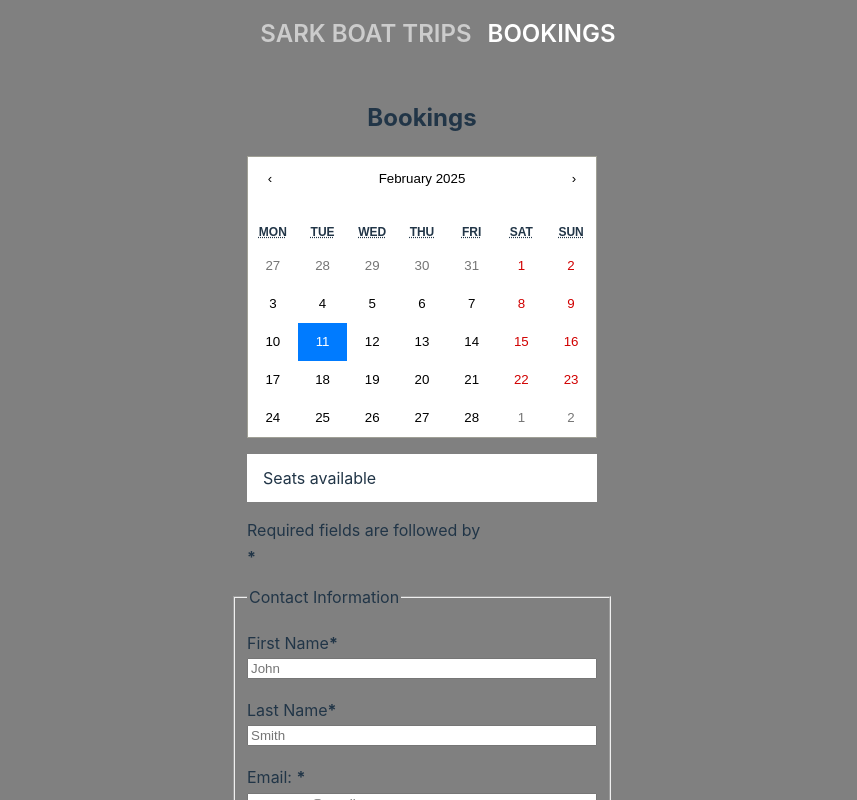
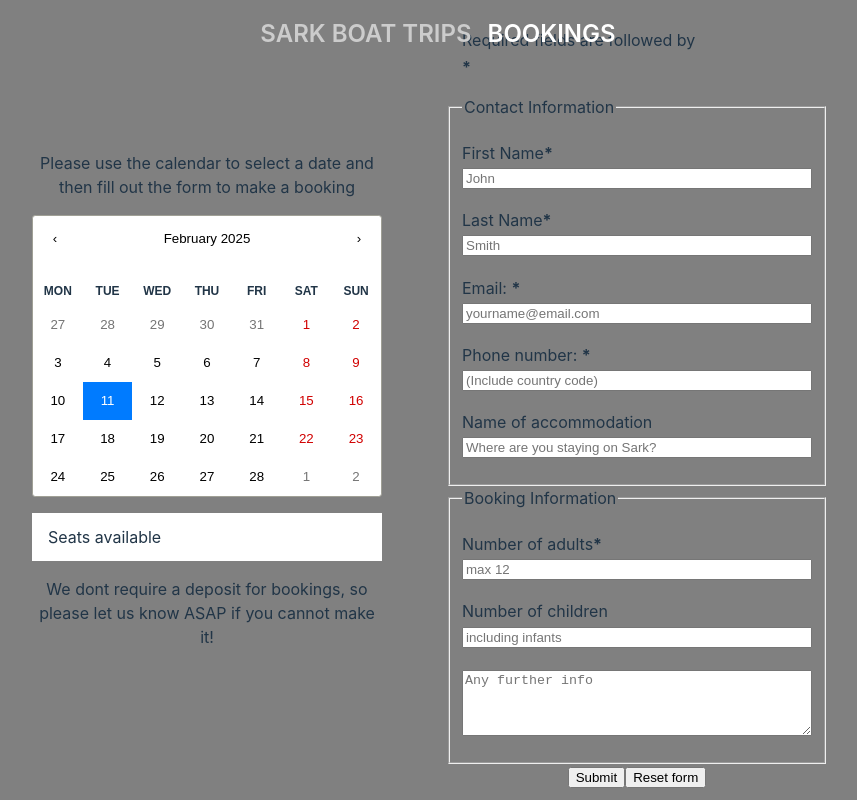
Before and after one commit to MorganGuille/sark-boat-trips, a React (Vite) app in the folder client/: page /bookings in a window 1280 px wide. Shown: the top 800 px of the page, without its empty margins (218-1075 px from the left). Built offline with nearby package versions, Linux system fonts and the light colour scheme; no server answers.

Commit message:
basic form submission working

```diff
--- a/client/src/components/bookingForm.jsx
+++ b/client/src/components/bookingForm.jsx
@@ -4,27 +4,22 @@ import axios from 'axios'
 
 function BookingForm({ selectedDate }) {
 
-    const handleSubmit = (e) => {
+    const handleSubmit = async (e) => {
         e.preventDefault()
-
-        console.log(e)
-        console.log(e.target.firstName.value)
         let newBooking = {
             firstName: e.target.firstName.value,
             lastName: e.target.lastName.value,
             email: e.target.email.value,
             adults: e.target.adults.value,
-            Children: e.target.children.value,
-            date: selectedDate
+            children: e.target.children.value,
+            date: selectedDate,
+            accommodation: e.target.accommodation.value,
+            message: e.target.message.value
         }
-        console.log(newBooking)
-        console.log(selectedDate)
-        axios.post('http://localhost:4040/bookings/add', newBooking)
+
+        let response = await axios.post('http://localhost:4040/bookings/add', newBooking)
+        console.log(response)
     }
-
-
-
-
 
 
     return (
@@ -70,13 +65,13 @@ function BookingForm({ selectedDate }) {
                                 required />
                             <span></span>
                         </p>
-                        {/* <p>
+                        <p>
                             <label htmlFor="accommodation">
                                 <span>Name of accommodation</span>
                             </label>
                             <input type="text" id="accommodation" name="useraccom"
                                 placeholder="Where are you staying on Sark?" />
-                        </p> */}
+                        </p>
                     </fieldset>
                 </section>
 
@@ -113,7 +108,7 @@ function BookingForm({ selectedDate }) {
                         <p>
                             <label htmlFor="message">
                             </label>
-                            <textarea cols="40" rows="4" defaultValue={'Any further info'} />
+                            <textarea id='message' name='message' cols="40" rows="4" placeholder={'Any further info'} />
                         </p>
                     </fieldset>
                 </section>
--- a/client/src/css/bookings.css
+++ b/client/src/css/bookings.css
@@ -2,9 +2,16 @@
     min-height: 100vh;
     width: 100vw;
     display: flex;
-    flex-direction: column;
+    flex-direction: row;
+    gap: 5em;
+    justify-content: center;
     /* color: white; */
     align-items: center;
-    padding-top: 5em;
     background-color: grey;
+
 }
+
+.textArea {
+    max-width: 350px;
+    text-align: center;
+}
--- a/client/src/css/myCalendar.css
+++ b/client/src/css/myCalendar.css
@@ -12,6 +12,10 @@
         margin-left: 1em;
         margin-right: 1em;
     }
+}
+
+.react-calendar {
+    border-radius: 0.2em;
 }
 
 
@@ -46,3 +50,7 @@
     /* Example blue */
     color: white;
 }
+
+abbr[title] {
+    text-decoration: none;
+}
--- a/client/src/views/bookings.jsx
+++ b/client/src/views/bookings.jsx
@@ -5,17 +5,25 @@ import '../css/bookings.css'
 
 function Bookings() {
 
-    const [selectedDate, setSelectedDate] = useState({})
+    const formatDate = (date) => {
+        const year = date.getFullYear();
+        const month = (`0${date.getMonth() + 1}`).slice(-2);
+        const day = (`0${date.getDate()}`).slice(-2);
+        return `${year}-${month}-${day}`;
+    };
+
+    const [selectedDate, setSelectedDate] = useState(formatDate(new Date()))
 
     return (<>
         <section className="bookings">
-            <h1>Bookings</h1>
-            <MyCalendar setSelectedDate={setSelectedDate} />
+            <div>
+                <p className='textArea'>Please use the calendar to select a date and then fill out the form to make a booking</p>
+                <MyCalendar setSelectedDate={setSelectedDate} />
+                <p className='textArea'>We dont require a deposit for bookings, so please let us know ASAP if you cannot make it!</p>
+            </div>
             <BookingForm selectedDate={selectedDate} />
         </section>
-
     </>
-
     )
 }
 
```
Also changed, not shown: 1 other file (tests, documents, lock files or other folders).
